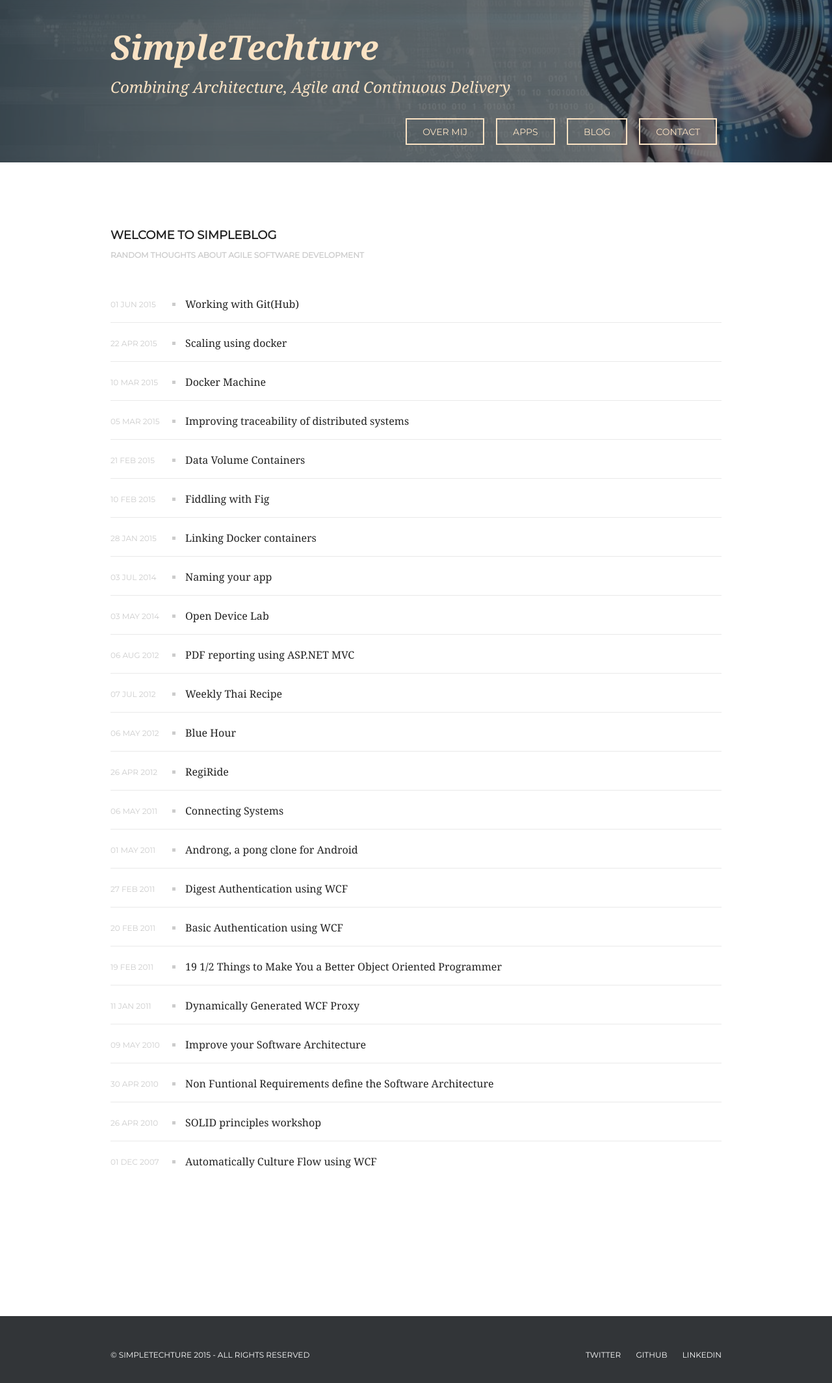
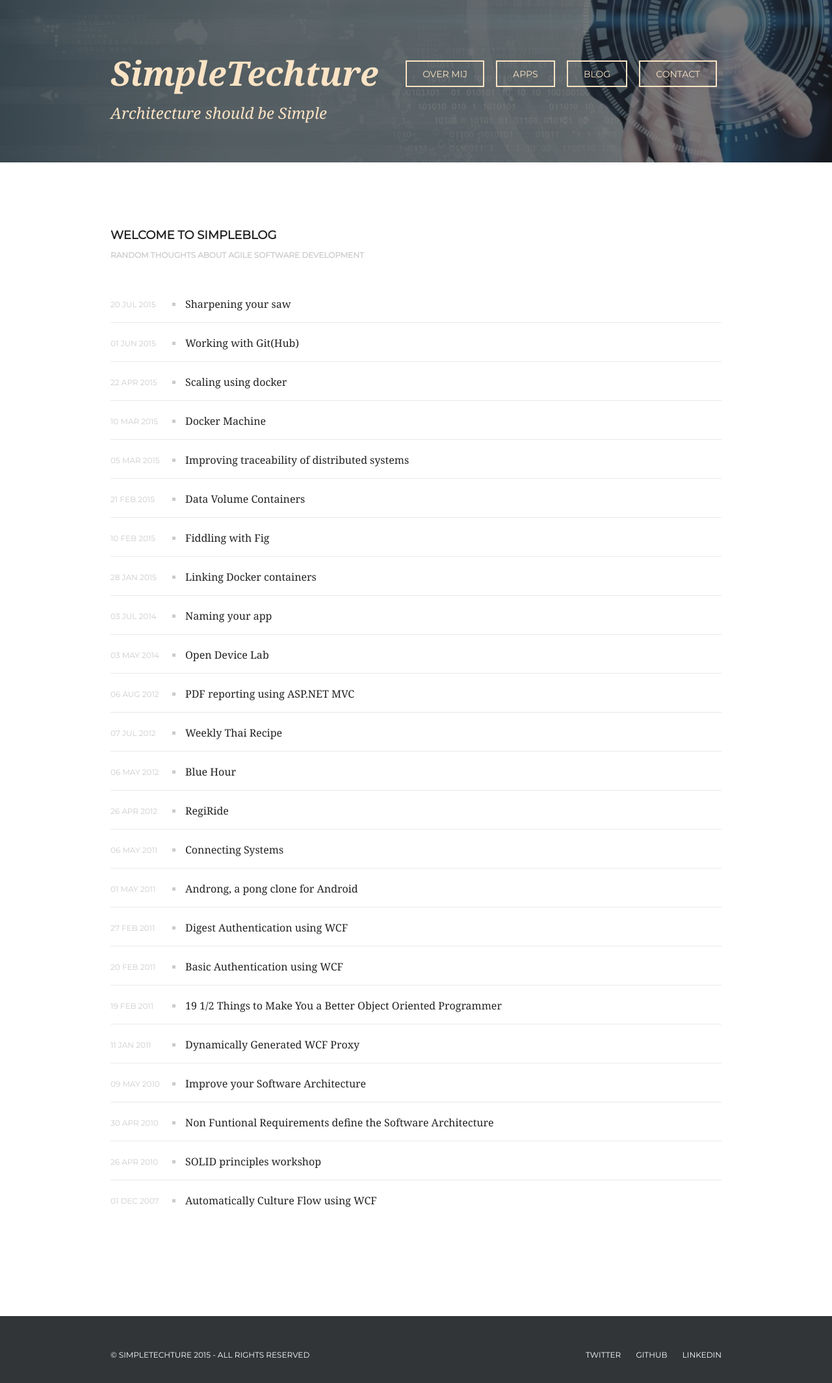
Before and after one commit to SimpleTechture/simpletechture.github.io, a Jekyll site: the page built from blog/index.html, in a window 1280 px wide. Shown: the top 2129 px of the page at 65% size. Built offline with Jekyll 4.4.1, drawn with Linux system fonts in a browser that asks for light colours; some web fonts are replaced.

Commit message:
Adding sharpening your saw blog article

```diff
--- a/_includes/header.html
+++ b/_includes/header.html
@@ -7,7 +7,7 @@
 	        <header>
 	        	{% if page.path != 'index.html' %}<a href="/">{% endif %}
 		            <h1 id="main-title">SimpleTechture</h1>
-		            <h2 id="main-subtitle">Combining Architecture, Agile and Continuous Delivery</h2>
+		            <h2 id="main-subtitle">Architecture should be Simple</h2>
 	        	{% if page.path != 'index.html' %}</a>{% endif %}
 	        </header>
 
--- /dev/null
+++ b/tags/Code Kata/index.html
@@ -0,0 +1,4 @@
+---
+layout: tag
+tag: Code Kata
+---
```
Also changed, not shown: _posts/2015-07-20-sharpeningyoursaw.markdown (added, +20 -0 lines), img/inventory.jpg (added).
